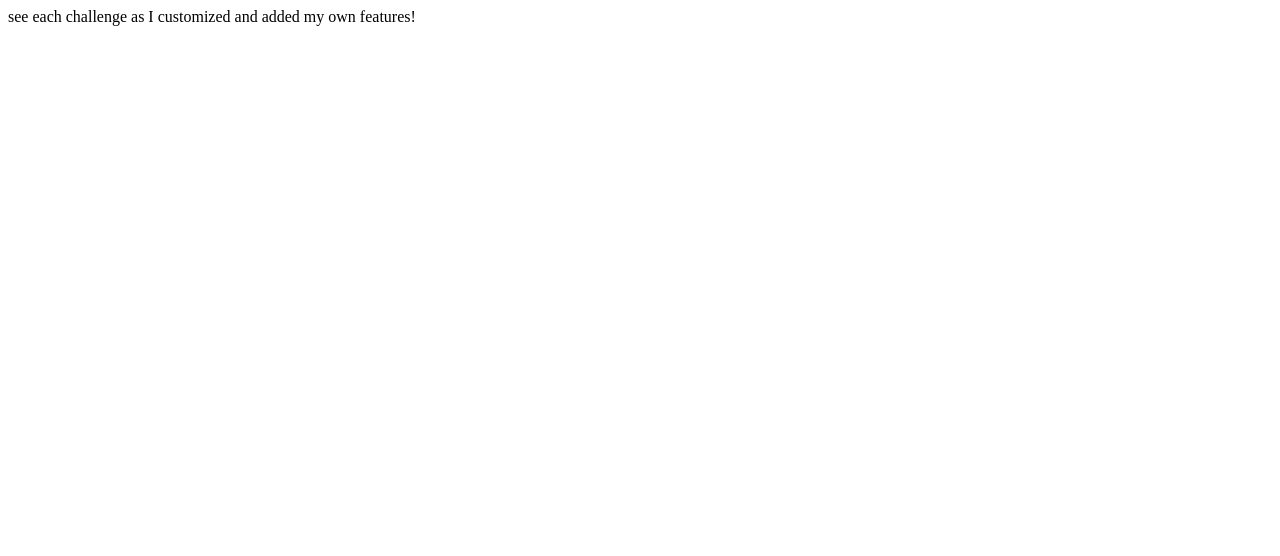
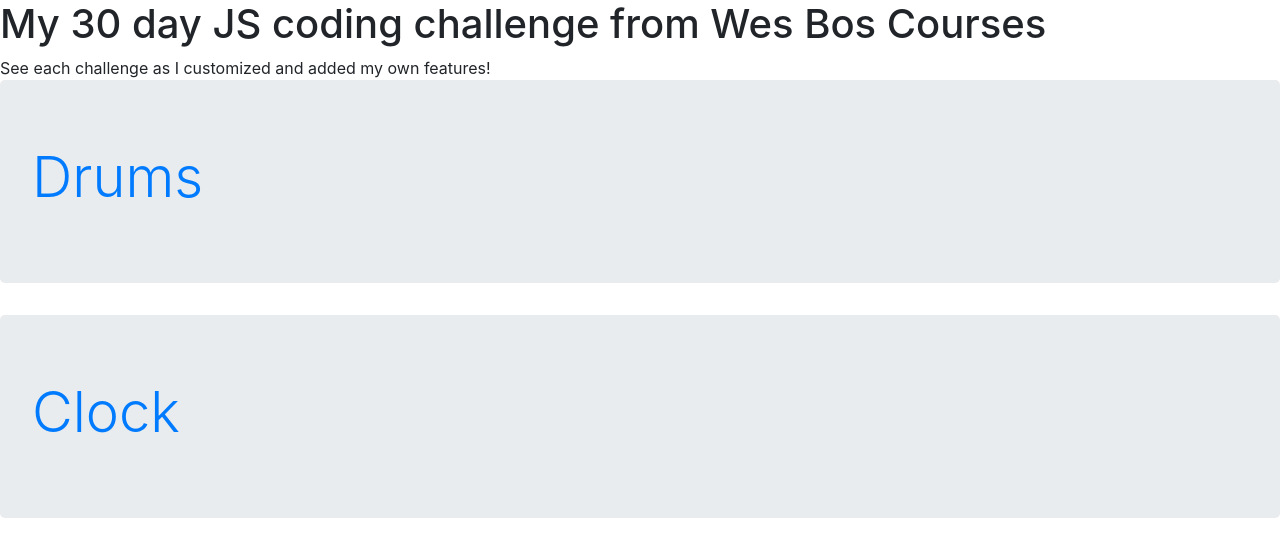
Before and after one commit to cmd08010/js-30day-challenge, a plain HTML site: page index.html in a window 1280 px wide. Drawn offline with nearby package versions, Linux system fonts and the light colour scheme.

Commit message:
making the index a little better but not complete

```diff
--- a/index.html
+++ b/index.html
@@ -4,12 +4,30 @@
 <head>
   <meta charset="UTF-8">
   <meta name="viewport" content="width=device-width, initial-scale=1.0">
-  <title>My 30 day JS coding challenge from Wes Bos Courses </title>
+  <link rel="stylesheet" href="https://stackpath.bootstrapcdn.com/bootstrap/4.5.2/css/bootstrap.min.css"
+    integrity="sha384-JcKb8q3iqJ61gNV9KGb8thSsNjpSL0n8PARn9HuZOnIxN0hoP+VmmDGMN5t9UJ0Z" crossorigin="anonymous">
+
+  <title>JS Challenges</title>
 </head>
+<h1>My 30 day JS coding challenge from Wes Bos Courses </h1>
 
 <body>
 
-  see each challenge as I customized and added my own features!
+
+  See each challenge as I customized and added my own features!
+  <div class="jumbotron">
+    <h1 class="display-4">
+      <a href="https://cmd08010.github.io/js-30day-challenge/drums">Drums</a>
+    </h1>
+  </div>
+  <div class="jumbotron">
+
+    <h1 class="display-4">
+      <a href="https://cmd08010.github.io/js-30day-challenge/clock">Clock</a>
+    </h1>
+  </div>
+  </div>
+  <div>
 
 </body>
 
--- /dev/null
+++ b/styles.css
@@ -0,0 +1,8 @@
+body{
+  display: flex;
+
+}
+
+title{
+
+}
```
